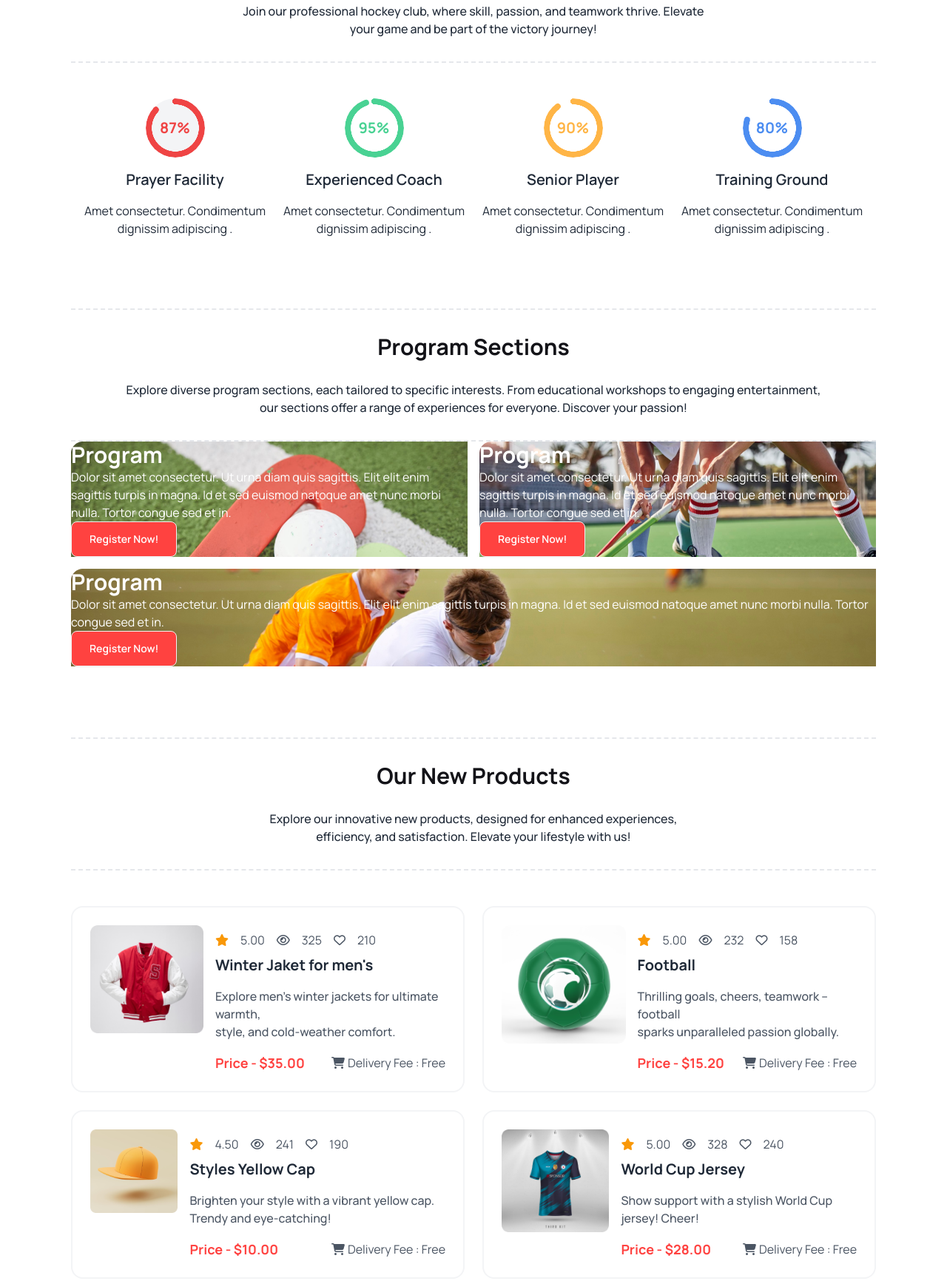
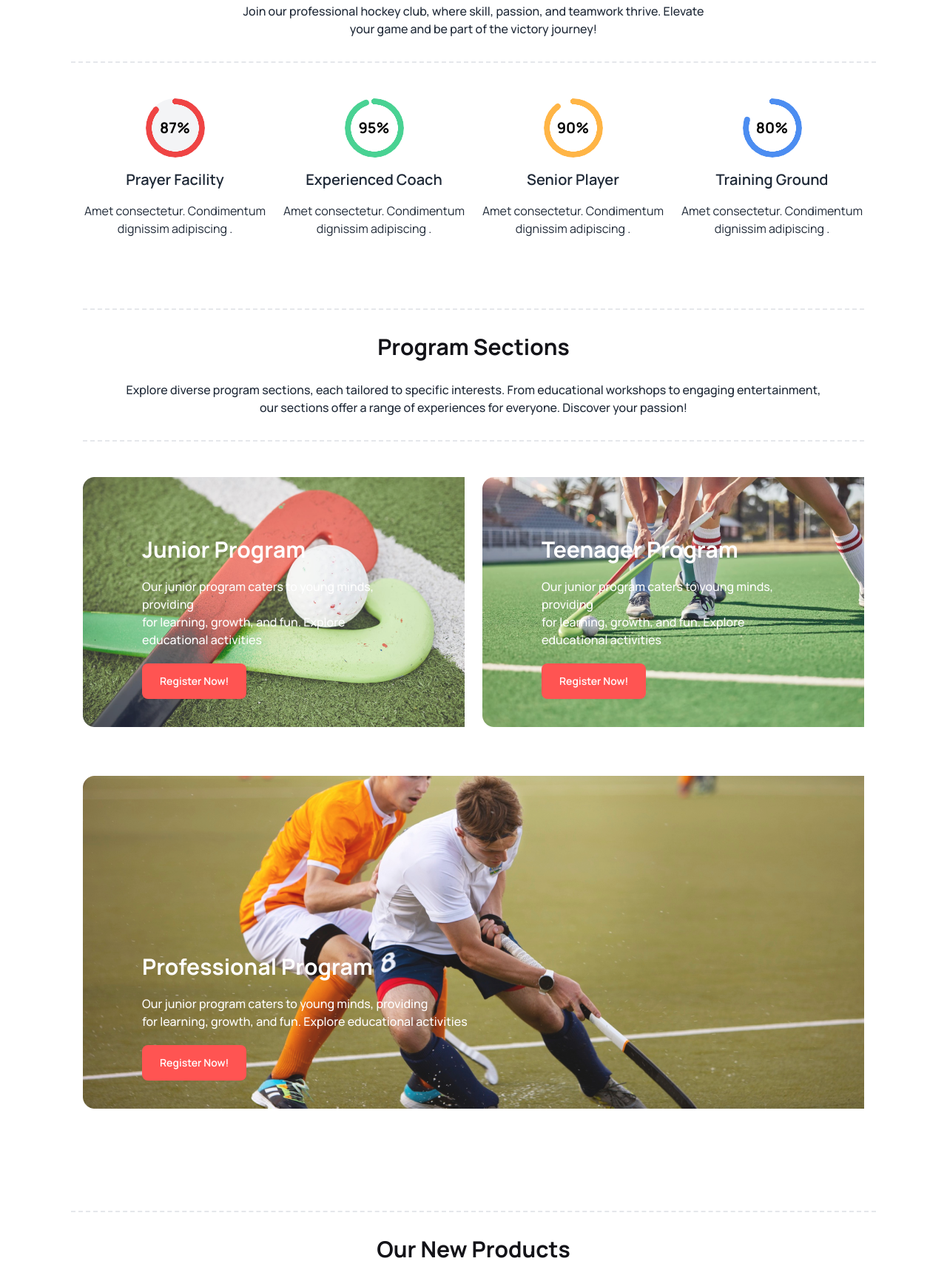
Before and after one commit to sohel970/assignment-3, a plain HTML site: page index.html in a window 1280 px wide. Shown: the part 971-2703 px from the top of the page at 74% size. Drawn offline with nearby package versions, Linux system fonts and the light colour scheme.

Commit message:
radial responsive

```diff
--- a/index.html
+++ b/index.html
@@ -23,7 +23,7 @@
 
 <body class="font">
   <header class="">
-    <div class="continer mx-auto px-3 lg:px-24">
+    <div class="continer mx-auto px-4 lg:px-24">
       <div class="navbar  my-8">
         <div class="navbar-start">
           <div class="dropdown">
@@ -67,13 +67,13 @@
   </header>
   <!-- banner section -->
   <section class="">
-    <div class="continer mx-auto px-3 lg:px-24">
-      <div class="carousel w-full ">
+    <div class="continer mx-auto px-4 lg:px-24">
+      <div class="carousel text-black w-full ">
         <div id="slide1" class="carousel-item relative w-full relative">
-          <img src="Images/1.png" class="w-full" />
+          <img src="Images/1.png"  />
           <div class="absolute flex justify-between transform -translate-y-1/2 left-5 right-5 top-1/2">
-            <a href="#slide3" class="btn btn-circle">❮</a>
-            <a href="#slide2" class="btn btn-circle">❯</a>
+            <a href="#slide3" class="btn btn-circle border-none bg-black text-white">❮</a>
+            <a href="#slide2" class="btn btn-circle border-none bg-black text-white">❯</a>
 
           </div>
           <!-- <div class="absolute right-7 bottom-7 bg-black text-white p-8 w-96">
@@ -84,15 +84,15 @@
         <div id="slide2" class="carousel-item relative w-full">
           <img src="Images/4.png" class="w-full" />
           <div class="absolute flex justify-between transform -translate-y-1/2 left-5 right-5 top-1/2">
-            <a href="#slide1" class="btn btn-circle">❮</a>
-            <a href="#slide3" class="btn btn-circle">❯</a>
+            <a href="#slide1" class="btn btn-circle border-none bg-black text-white">❮</a>
+            <a href="#slide3" class="btn btn-circle border-none bg-black text-white">❯</a>
           </div>
         </div>
         <div id="slide3" class="carousel-item relative h-fit w-full">
           <img src="Images/2.png" class="w-full" />
           <div class="absolute flex justify-between transform -translate-y-1/2 left-5 right-5 top-1/2">
-            <a href="#slide2" class="btn btn-circle">❮</a>
-            <a href="#slide1" class="btn btn-circle">❯</a>
+            <a href="#slide2" class="btn btn-circle border-none bg-black text-white">❮</a>
+            <a href="#slide1" class="btn btn-circle border-none bg-black text-white">❯</a>
           </div>
         </div>
       </div>
@@ -101,7 +101,7 @@
   </section>
   <!-- Radial progress -->
   <section class="my-24">
-    <div class="continer mx-auto px-3 lg:px-24">
+    <div class="continer mx-auto px-4 lg:px-24">
       <div class="text-center border-y-2 py-8	 border-dashed	border-[rgba(19, 19, 24, 0.20)]">
         <h2 class="text-3xl	font-extrabold mb-6	text-[#131318]">Professional Hockeys Club</h2>
         <p class="text-base font-medium		text-[rgba(19, 19, 24, 0.60)]">
@@ -112,24 +112,25 @@
       <div class="flex flex-col px-3 gap-3 justify-between text-center my-12 lg:flex-row">
         <div class="w-auto w-64">
           <div class="radial-progress text-red-500 text-xl font-extrabold bg-gray-100" style="--value:87;"
-            role="progressbar">87%</div>
+            role="progressbar"><span class="text-black">87%</span>
+          </div>
           <h3 class="text-xl my-4 font-semibold">Prayer Facility</h3>
           <p class="text-base	font-normal">Amet consectetur. Condimentum dignissim adipiscing .</p>
         </div>
         <div class="w-auto w-64">
-          <div class="radial-progress text-[#49d293] text-xl font-extrabold" style="--value:95;" role="progressbar">95%
+          <div class="radial-progress text-[#49d293] text-xl font-extrabold" style="--value:95;" role="progressbar"><span class="text-black">95%</span>
           </div>
           <h3 class="text-xl my-4 font-semibold">Experienced Coach</h3>
           <p class="text-base	font-normal">Amet consectetur. Condimentum dignissim adipiscing .</p>
         </div>
         <div class="w-auto w-64">
-          <div class="radial-progress text-[#ffb546] text-xl font-extrabold" style="--value:90;" role="progressbar">90%
+          <div class="radial-progress text-[#ffb546] text-xl font-extrabold" style="--value:90;" role="progressbar"><span class="text-black">90%</span>
           </div>
           <h3 class="text-xl my-4 font-semibold">Senior Player</h3>
           <p class="text-base	font-normal">Amet consectetur. Condimentum dignissim adipiscing .</p>
         </div>
         <div class="w-auto w-64">
-          <div class="radial-progress text-[#4c8df1] text-xl font-extrabold" style="--value:80;" role="progressbar">80%
+          <div class="radial-progress text-[#4c8df1] text-xl font-extrabold" style="--value:80;" role="progressbar"><span class="text-black">80%</span>
           </div>
           <h3 class="text-xl my-4 font-semibold">Training Ground</h3>
           <p class="text-base	font-normal">Amet consectetur. Condimentum dignissim adipiscing .</p>
@@ -138,39 +139,48 @@
     </div>
   </section>
   <!-- program section -->
-  <section class="mt-24">
-    <div class="container mx-auto px-3 lg:px-24">
+  <section class="mt-24 px-4 w-full">
+    <div class="container mx-auto px-4 lg:px-24">
       <div class="text-center border-y-2 py-8	 border-dashed	border-[rgba(19, 19, 24, 0.20)]">
         <h2 class="text-3xl mb-7 font-extrabold	text-[#131318]">Program Sections</h2>
         <p class="text-base font-medium		text-[rgba(19, 19, 24, 0.60)]">
           Explore diverse program sections, each tailored to specific interests. From educational workshops to engaging
           entertainment, <br> our sections offer a range of experiences for everyone. Discover your passion!</p>
       </div>
-      <div class="grid grid-cols-12 gap-4">
-        <div class="bg-[url('images/2.png')] bg-no-repeat	col-span-6">
-          <h3 class="text-3xl font-extrabold	text-white ">Program</h3>
-          <p class="text-white">Dolor sit amet consectetur. Ut urna diam quis sagittis. Elit elit
-            enim sagittis turpis in magna. Id et sed euismod natoque amet nunc morbi nulla. Tortor congue sed et in.</p>
-          <a class="btn bg-[#FF4240] text-white px-6 py-4">Register Now!</a>
-        </div>
-        <div class="bg-[url('images/3.png')] bg-no-repeat	col-span-6">
-          <h3 class="text-3xl font-extrabold	text-white ">Program</h3>
-          <p class="text-white">Dolor sit amet consectetur. Ut urna diam quis sagittis. Elit elit
-            enim sagittis turpis in magna. Id et sed euismod natoque amet nunc morbi nulla. Tortor congue sed et in.</p>
-          <a class="btn bg-[#FF4240] text-white px-6 py-4">Register Now!</a>
-        </div>
-        <div class="bg-[url('images/4.png')] bg-no-repeat	col-span-12">
-          <h3 class="text-3xl font-extrabold	text-white ">Program</h3>
-          <p class="text-white">Dolor sit amet consectetur. Ut urna diam quis sagittis. Elit elit
-            enim sagittis turpis in magna. Id et sed euismod natoque amet nunc morbi nulla. Tortor congue sed et in.</p>
-          <a class="btn bg-[#FF4240] text-white px-6 py-4">Register Now!</a>
-        </div>
+      <div class="text-white mt-12 w-full grid gap-6 lg:grid-cols-2">
+      <div class="">
+        <div class="bg-[url('/Images/2.png')] w-full object-cover bg-no-repeat opacity-90 p-5	lg:p-20">
+          <h1 class="mb-5 text-3xl font-extrabold">Junior Program</h1>
+          <p class="mb-5 text-base	font-medium">
+            Our junior program caters to young minds, providing <br>  for learning, growth,  and fun. Explore educational activities</p>
+            <a class="btn border-none bg-[#FF4240] text-white px-6 py-4">Register Now!</a>
+         </div>
+      </div >
+       <div class="object-cover w-full">
+        <div class=" bg-[url('/Images/3.png')] w-full opacity-90 bg-no-repeat	p-5 	lg:p-20 ">
+          <h1 class="mb-5 text-3xl font-extrabold">Teenager Program</h1>
+          <p class="mb-5 text-base	font-medium">
+            Our junior program caters to young minds, providing <br>  for learning, growth,  and fun. Explore educational activities</p>
+            <a class="btn border-none	 bg-[#FF4240] text-white px-6 py-4">Register Now!</a>
+         </div>
+       </div>
+      <div class=" object-cover  w-full lg:col-span-2 ">
+        <div class=" bg-[url('/Images/4.png')] w-full bg-no-repeat opacity-90	p-5	lg:p-20">
+         <div class="mt-40">
+          <h1 class="mb-5 text-3xl font-extrabold">Professional Program</h1>
+          <p class="mb-5 text-base	font-medium">
+            Our junior program caters to young minds, providing <br>  for learning, growth,  and fun. Explore educational activities</p>
+            <a class="btn  border-none	 bg-[#FF4240] text-white px-6 py-4">Register Now!</a>
+         </div>
+         </div>
+      </div>
+
       </div>
     </div>
   </section>
   <!-- products section -->
   <section class="my-24">
-    <div class="container mx-auto px-3 lg:px-24">
+    <div class="container mx-auto px-4 lg:px-24">
       <div class="text-center border-y-2 py-8	 border-dashed	border-[rgba(19, 19, 24, 0.20)]">
         <h2 class="text-3xl mb-7 font-extrabold	text-[#131318]">Our New Products</h2>
         <p class="text-base font-medium		text-[rgba(19, 19, 24, 0.60)]">
@@ -345,7 +355,7 @@
   </section>
   <!-- get in touch section -->
   <section class="my-24">
-    <div class="continer mx-auto px-3 lg:px-24">
+    <div class="continer mx-auto px-4 lg:px-24">
       <div class="text-center border-y-2 py-8	 border-dashed	border-[rgba(19, 19, 24, 0.20)]">
         <h2 class="text-3xl mb-7 font-extrabold	text-[#131318]">Get In Touch</h2>
         <p class="text-base font-medium		text-[rgba(19, 19, 24, 0.60)]">
```
